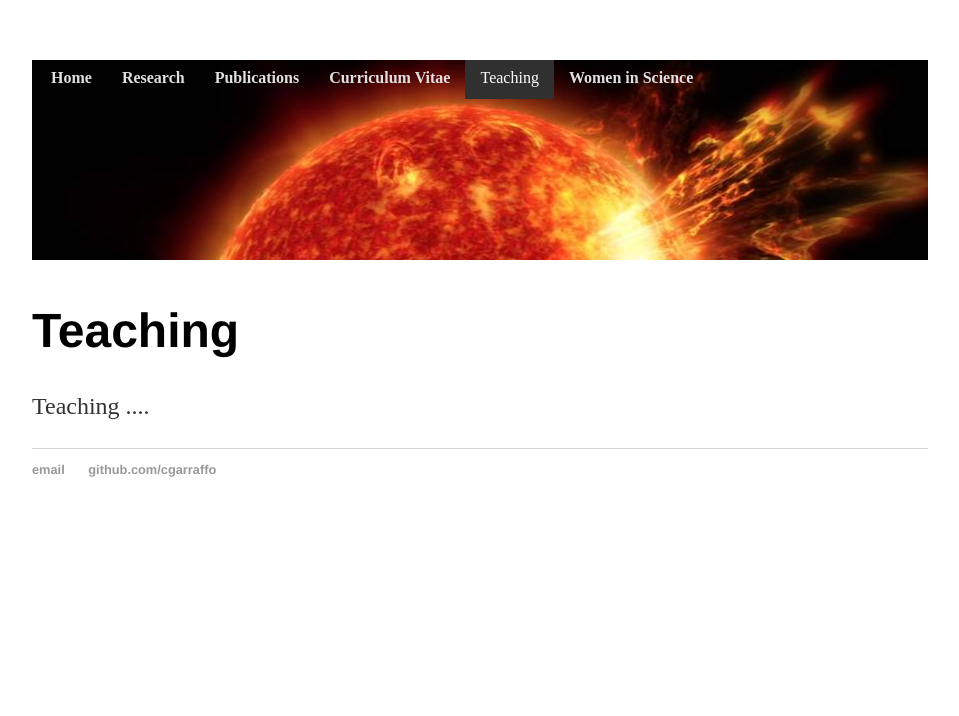
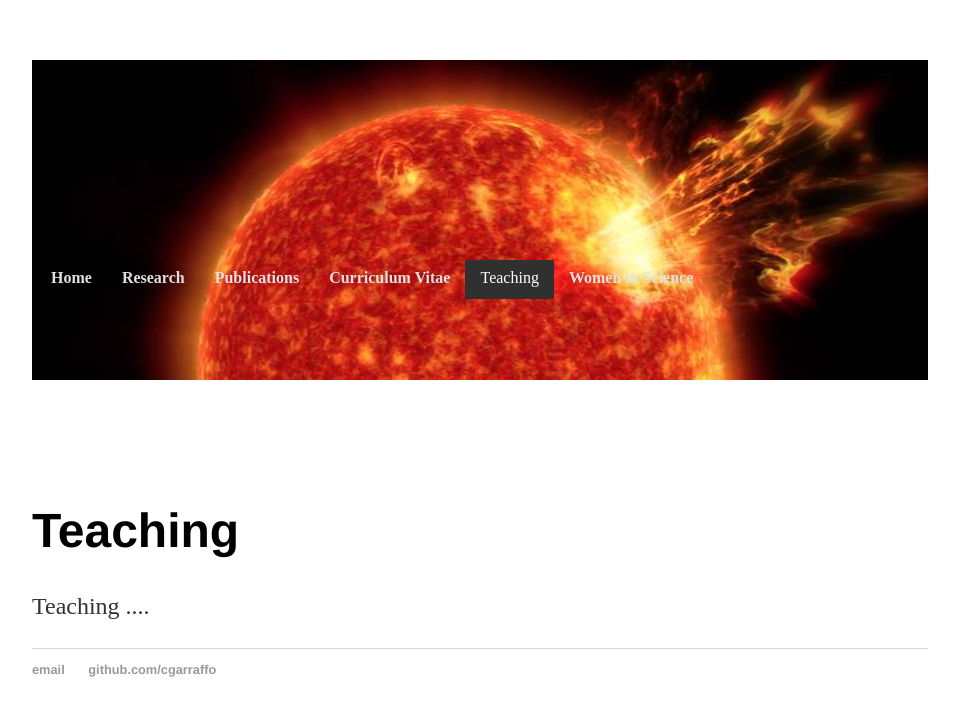
Before and after one commit to cgarraffo/camel, a Jekyll site: the page teaching.html, which Jekyll copies as it is, in a window 1280 px wide. Shown: the top 716 px of the page, without its empty margins (160-1119 px from the left). Built offline with Jekyll 4.4.1, drawn with Linux system fonts in a browser that asks for light colours.

Commit message:
Update main.css

```diff
--- a/css/main.css
+++ b/css/main.css
@@ -39,7 +39,7 @@ footer {
 #header {
     background:url(../faintyoung.jpg) no-repeat top center #fff;
     color:#505050;
-    height:200px;
+    height:400px;
     margin:0 0 0 0;
     padding:0;
   }
```
